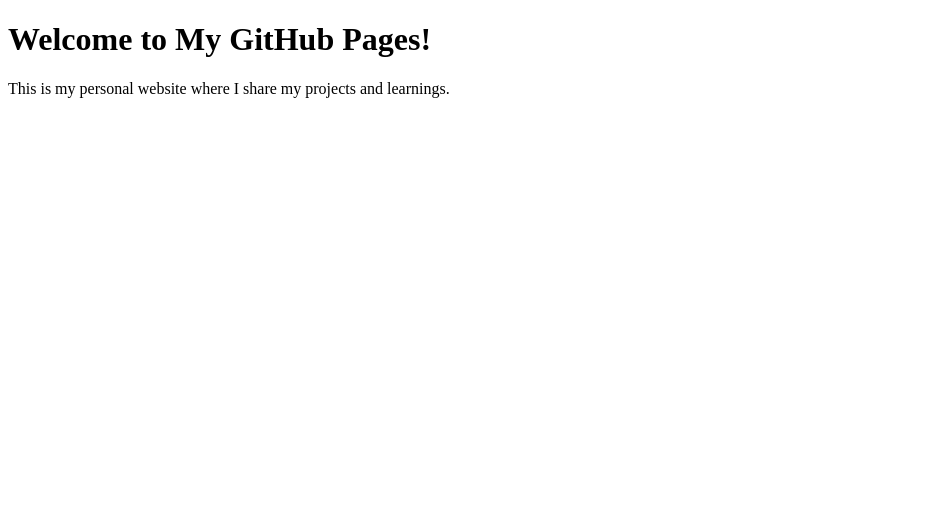
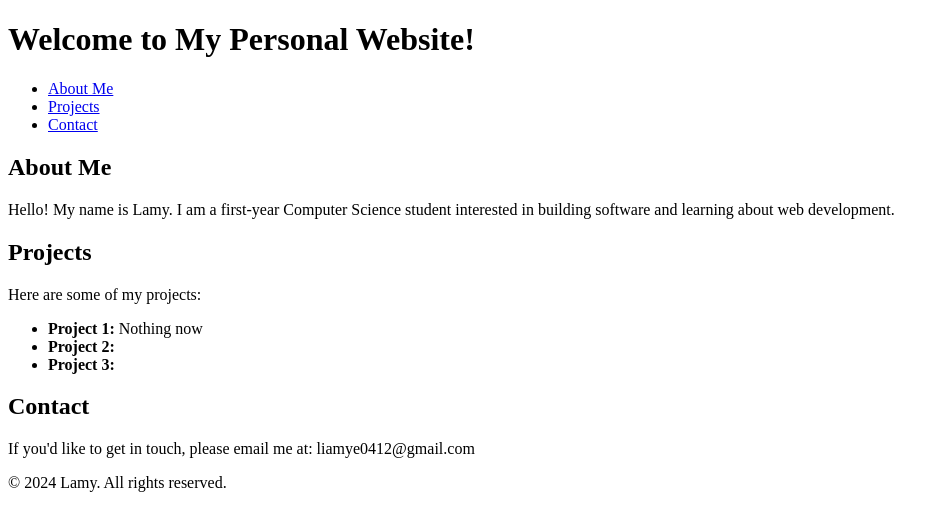
Before and after one commit to lamy4C5/Lamy4C5.github.io, a plain HTML site: page index.html in a window 1280 px wide. Shown: the whole page, without its empty margins (0-949 px from the left). Drawn offline with Linux system fonts and the light colour scheme.

Commit message:
Update index.html with new content

```diff
--- a/index.html
+++ b/index.html
@@ -1,10 +1,46 @@
 <!DOCTYPE html>
-<html>
+<html lang="en">
 <head>
-  <title>My Personal Website</title>
+    <meta charset="UTF-8">
+    <meta name="viewport" content="width=device-width, initial-scale=1.0">
+    <title>My Personal Website</title>
+    <link rel="stylesheet" href="styles.css"> <!-- add css file later -->
 </head>
 <body>
-  <h1>Welcome to My GitHub Pages!</h1>
-  <p>This is my personal website where I share my projects and learnings.</p>
+    <header>
+        <h1>Welcome to My Personal Website!</h1>
+    </header>
+
+    <nav>
+        <ul>
+            <li><a href="#about">About Me</a></li>
+            <li><a href="#projects">Projects</a></li>
+            <li><a href="#contact">Contact</a></li>
+        </ul>
+    </nav>
+
+    <section id="about">
+        <h2>About Me</h2>
+        <p>Hello! My name is Lamy. I am a first-year Computer Science student interested in building software and learning about web development.</p>
+    </section>
+
+    <section id="projects">
+        <h2>Projects</h2>
+        <p>Here are some of my projects:</p>
+        <ul>
+            <li><strong>Project 1:</strong> Nothing now </li>
+            <li><strong>Project 2:</strong> </li>
+            <li><strong>Project 3:</strong> </li>
+        </ul>
+    </section>
+
+    <section id="contact">
+        <h2>Contact</h2>
+        <p>If you'd like to get in touch, please email me at: liamye0412@gmail.com</p>
+    </section>
+
+    <footer>
+        <p>© 2024 Lamy. All rights reserved.</p>
+    </footer>
 </body>
 </html>
```
